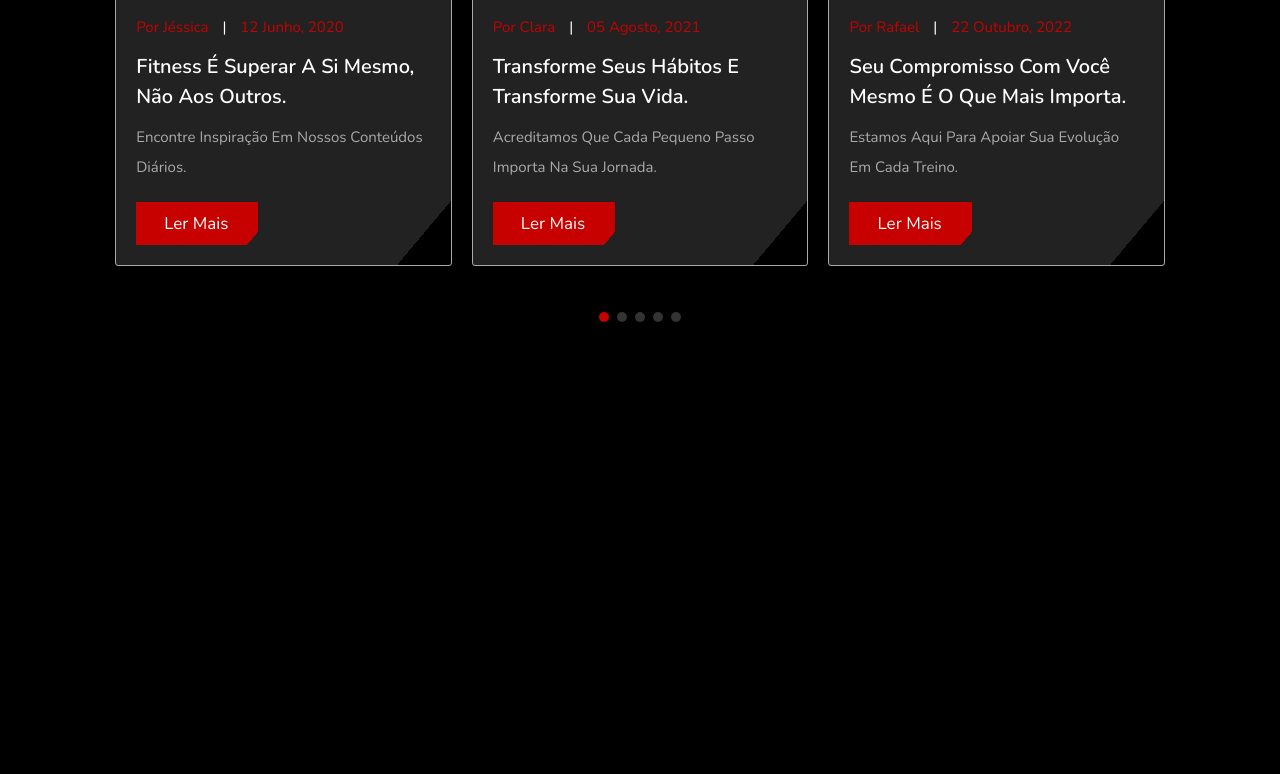
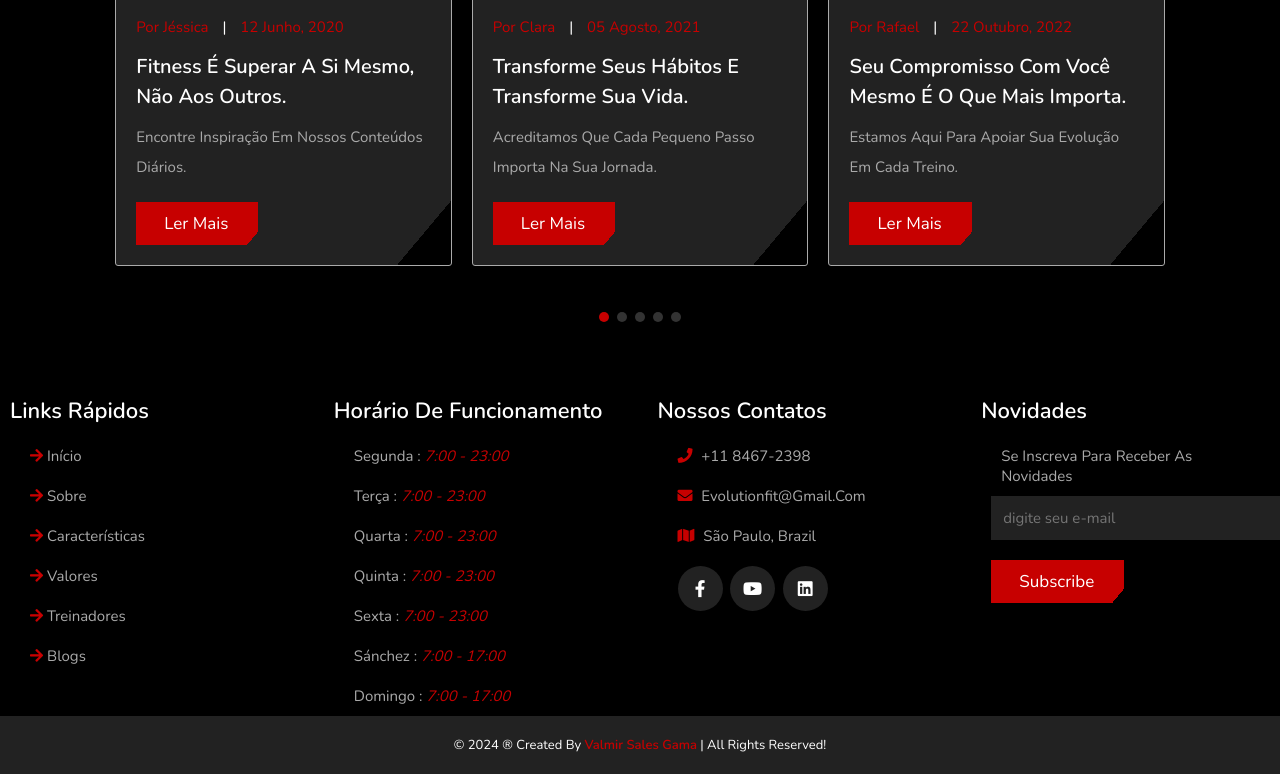
Before and after one commit to ValmirSGama/site-academia, a plain HTML site: page index.html in a window 1280 px wide. Shown: the part 4975-5749 px from the top of the page. Before the commit the page ends 5361 px from the top, so only its background shows below. Drawn offline with nearby package versions, Linux system fonts and the light colour scheme.

Commit message:
Adição da seção footer e estilização

```diff
--- a/index.html
+++ b/index.html
@@ -409,6 +409,61 @@
     </section>
     <!-- blogs section ends -->
 
+    <!-- footer section starts -->
+    <footer class="footer">
+        <div class="box-container">
+            <div class="box">
+                <h3>Links rápidos</h3>
+                <a class="links" href="#"><i class="fas fa-arrow-right"></i> Início </a>
+                <a class="links" href="#"><i class="fas fa-arrow-right"></i> Sobre </a>
+                <a class="links" href="#"><i class="fas fa-arrow-right"></i> Características </a>
+                <a class="links" href="#"><i class="fas fa-arrow-right"></i> Valores </a>
+                <a class="links" href="#"><i class="fas fa-arrow-right"></i> Treinadores </a>
+                <a class="links" href="#"><i class="fas fa-arrow-right"></i> Blogs </a>
+            </div>
+
+            <div class="box">
+                <h3>Horário de Funcionamento</h3>
+                <p> Segunda : <i> 7:00 - 23:00 </i> </p>
+                <p> Terça : <i> 7:00 - 23:00 </i> </p>
+                <p> Quarta : <i> 7:00 - 23:00 </i> </p>
+                <p> Quinta : <i> 7:00 - 23:00 </i> </p>
+                <p> Sexta : <i> 7:00 - 23:00 </i> </p>
+                <p> Sánchez : <i> 7:00 - 17:00 </i> </p>
+                <p> Domingo : <i> 7:00 - 17:00 </i> </p>
+            </div>
+
+            <div class="box">
+                <h3>Nossos Contatos</h3>
+                <p> <i class="fas fa-phone"></i> +11 8467-2398 </p>
+                <p> <i class="fas fa-envelope"></i> evolutionfit@gmail.com </p>
+                <p> <i class="fas fa-map"></i> São Paulo, Brazil</p>
+                <div class="share">
+                    <a href="#" class="fab fa-facebook-f"></a>
+                    <a href="#" class="fab fa-youtube"></a>
+                    <a href="#" class="fab fa-linkedin"></a>
+                </div>
+            </div>
+
+            <div class="box">
+                <h3>Novidades</h3>
+                <p>Se inscreva para receber as novidades</p>
+                <form action="">
+                    <input type="email" name="" class="email" placeholder="digite seu e-mail" id="">
+                    <input type="submit" value="subscribe" class="btn">
+                </form>
+            </div>
+        </div>
+
+    <!-- copyright section starts -->
+    <div class="copyright">
+        &copy; 2024 &reg; created by <span>Valmir Sales Gama</span> | all rights reserved!
+    </div>
+    <!-- copyright section ends -->
+
+    </footer>
+    <!-- footer section ends -->
+
     <!-- swiper js link -->
     <script src="https://unpkg.com/swiper@7/swiper-bundle.min.js"></script>
 
--- a/style.css
+++ b/style.css
@@ -621,6 +621,90 @@ section {
     padding: 1rem 0;
 }
 
+.footer .box-container {
+    display: grid;
+    grid-template-columns: repeat(auto-fit, minmax(25rem, 1fr));
+    gap: 1.5rem;
+}
+
+.footer .box-container .box h3 {
+    font-size: 2.2rem;
+    color: var(--color-white);
+    padding: 1rem 1rem;
+}
+
+.footer .box-container .box .fa-arrow-right {
+    color: var(--main-color-red);
+}
+
+.footer .box-container .box .links {
+    font-size: 1.5rem;
+    display: block;
+    color: var(--color-light-grey-bg);
+    padding: 1rem 3rem;
+}
+
+.footer .box-container .box .links:hover {
+    color: var(--main-color-red);
+}
+
+.footer .box-container .box p {
+    font-size: 1.5rem;
+    color: var(--color-light-grey-bg);
+    padding: 1rem 3rem;
+}
+
+.footer .box-container .box p i {
+    padding-right: .5rem;
+    color: var(--main-color-red);
+}
+
+.footer .box-container .box .share {
+    padding: 1rem 3rem;
+}
+
+.footer .box-container .box .share a {
+    height: 4.5rem;
+    width: 4.5rem;
+    line-height: 4.5rem;
+    font-size: 1.7rem;
+    color: var(--color-white);
+    background: var(--color-dark-grey-bg);
+    border-radius: 50%;
+    margin-right: .5rem;
+    text-align: center;
+}
+
+.footer .box-container .box .share a:hover {
+    background: var(--main-color-red);
+}
+
+.footer .box-container .box form {
+    margin-left: 2rem;
+}
+
+.footer .box-container .box form .email {
+    margin-bottom: 1rem;
+    width: 100%;
+    background: var(--color-dark-grey-bg);
+    padding: 1.2rem;
+    font-size: 1.5rem;
+    text-transform: none;
+}
+
+.footer .copyright {
+    padding: 2rem 1rem;
+    text-align: center;
+    font-size: 1.3rem;
+    color: var(--color-white);
+    background: var(--color-dark-grey-bg);
+}
+
+.footer .copyright span{
+    font-weight: bold;
+	color: var(--main-color-red);
+}
+
 /* Media Queries para responsividade */
 @media (max-width: 991px) {
     html {
```
